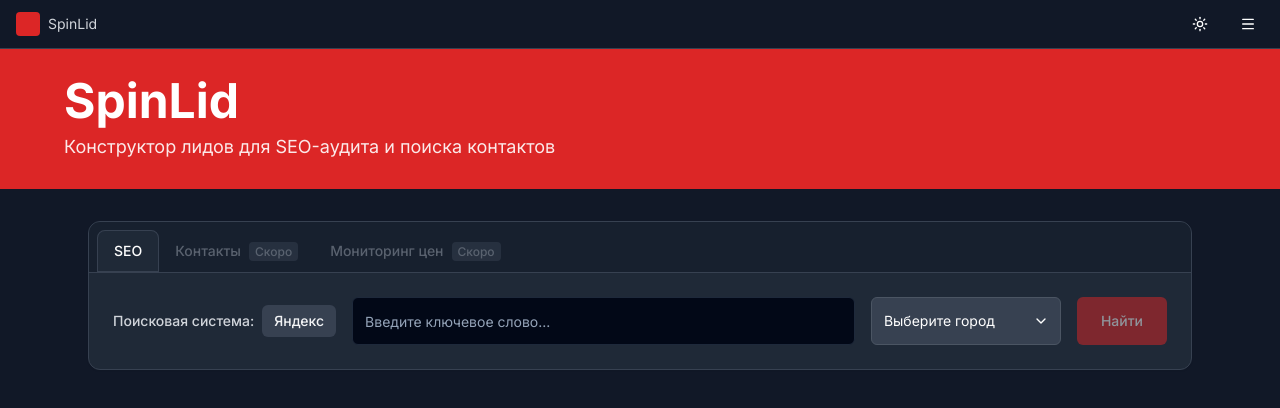
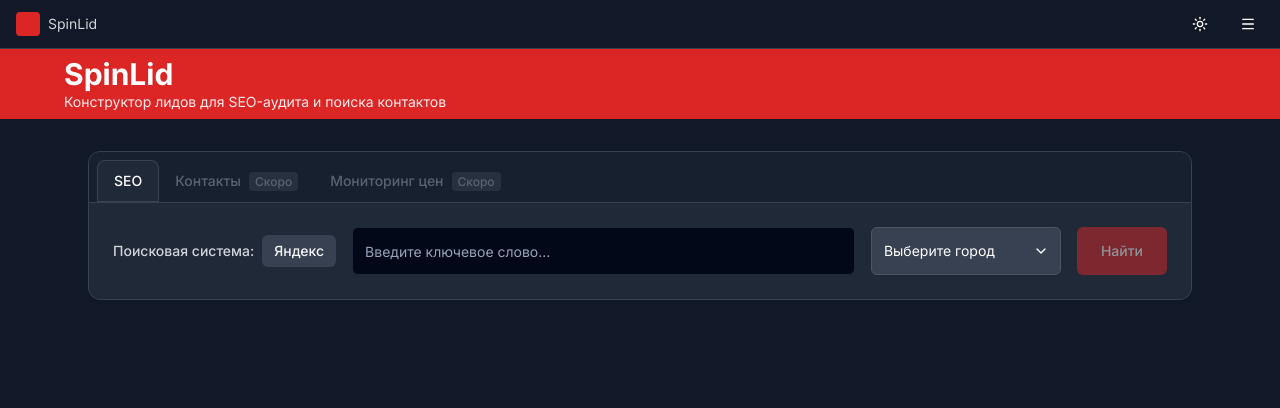
Before and after one commit to moiseev1991-stack/Colaba, a Next.js app in the folder frontend/: page / in a window 1280 px wide. Shown: the top 408 px of the page. Built offline with nearby package versions, Linux system fonts and the light colour scheme.

Commit message:
Reduce HeroHeader height and text size by 2x

```diff
--- a/frontend/components/HeroHeader.tsx
+++ b/frontend/components/HeroHeader.tsx
@@ -2,10 +2,10 @@
 
 export function HeroHeader() {
   return (
-    <header className="w-full bg-red-600 h-[140px] flex items-center px-4">
+    <header className="w-full bg-red-600 h-[70px] flex items-center px-4">
       <div className="container mx-auto max-w-6xl">
-        <h1 className="text-white text-4xl md:text-5xl font-bold mb-2">SpinLid</h1>
-        <p className="text-white/90 text-lg">Конструктор лидов для SEO-аудита и поиска контактов</p>
+        <h1 className="text-white text-2xl md:text-3xl font-bold">SpinLid</h1>
+        <p className="text-white/90 text-sm">Конструктор лидов для SEO-аудита и поиска контактов</p>
       </div>
     </header>
   );
```
